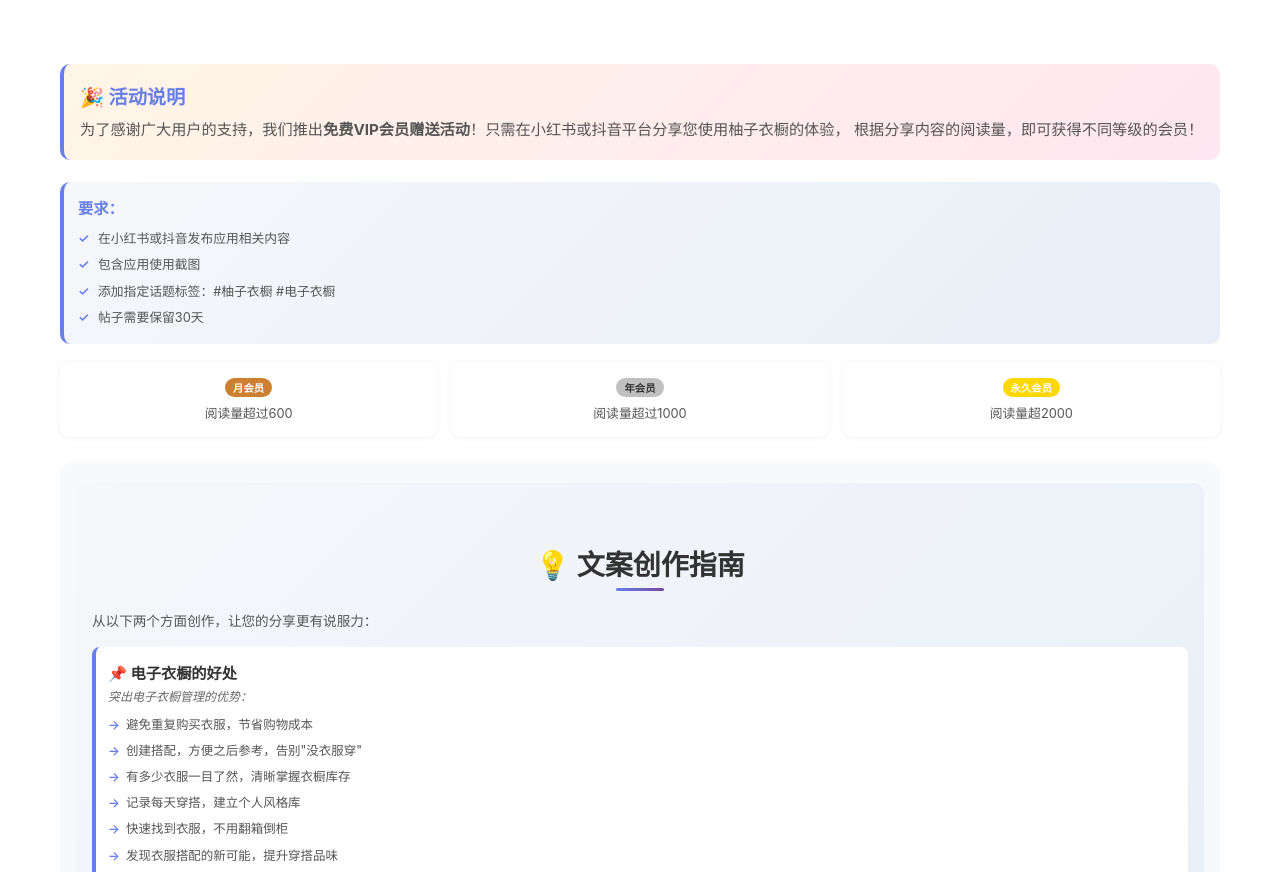
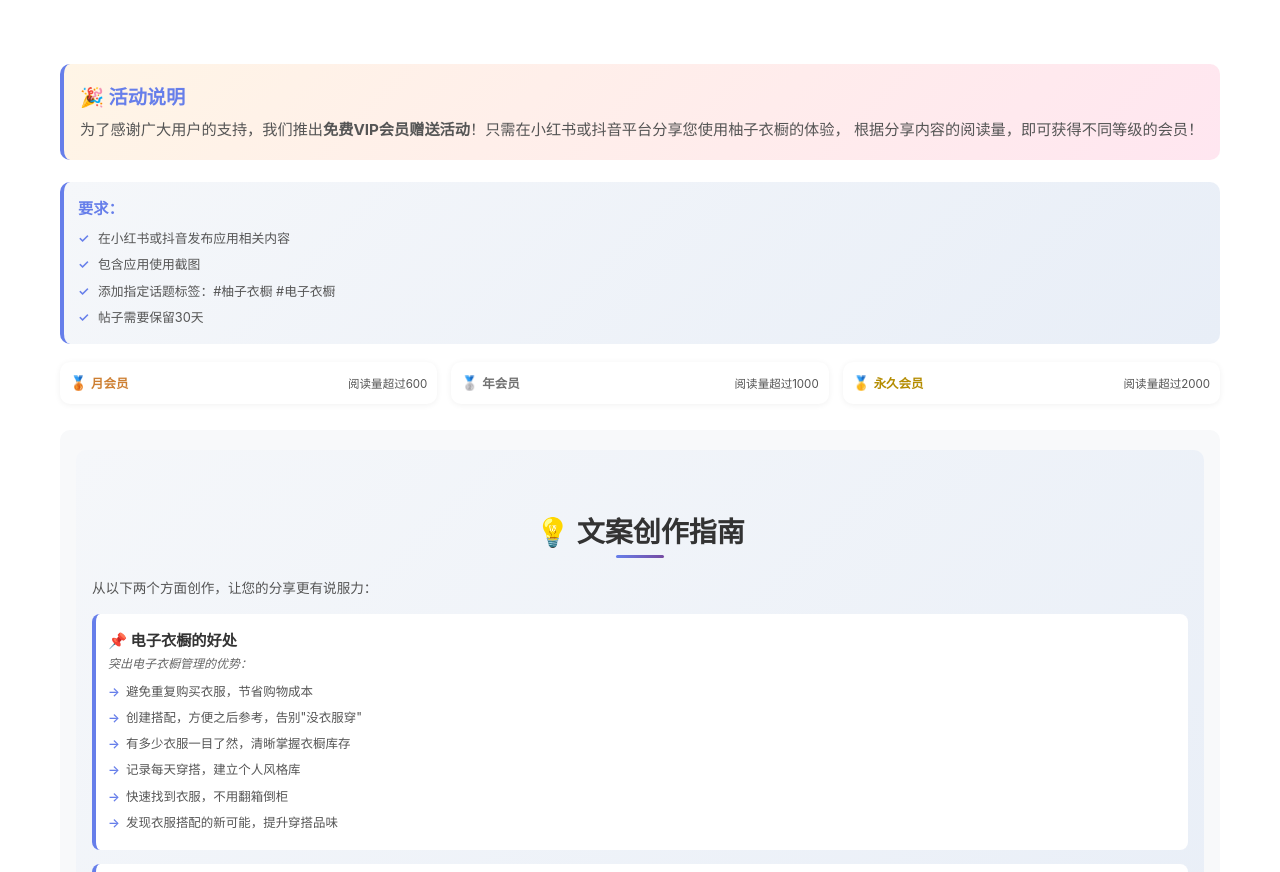
Before and after one commit to ailu2533/closetWebsite, a website: page freeVip.html in a window 1280 px wide. Shown: the top 872 px of the page. Drawn offline with Linux system fonts and the light colour scheme.

Commit message:
Refactor VIP tier layout to horizontal row (membership + requirement)

```diff
--- a/freeVip.html
+++ b/freeVip.html
@@ -70,13 +70,19 @@
         .base-requirements li::before { content:"✓"; position:absolute; left:0; color:#667eea; font-weight:600; }
 
         .vip-tiers { display:grid; grid-template-columns:repeat(auto-fit,minmax(200px,1fr)); gap:14px; margin:18px 0 8px; }
-        .vip-tier-card { background:#fff; border-radius:10px; padding:14px 12px; box-shadow:0 1px 6px rgba(0,0,0,.06); text-align:center; }
-        .vip-badge { display:inline-block; padding:2px 8px; border-radius:10px; font-size:0.65rem; font-weight:600; margin-bottom:6px; }
-        .vip-tier-card.bronze .vip-badge { background:#cd7f32; color:#fff; }
-        .vip-tier-card.silver .vip-badge { background:#c0c0c0; color:#333; }
-        .vip-tier-card.gold .vip-badge { background:#ffd700; color:#fff; }
-        .vip-tier-card h3 { font-size:1.25rem; margin:4px 0 2px; color:#333; }
-        .vip-tier-card p { margin:2px 0 0; font-size:0.8rem; color:#555; line-height:1.4; }
+        .vip-tier-card { background:#fff; border-radius:10px; padding:12px 10px; box-shadow:0 1px 6px rgba(0,0,0,.06); display:flex; flex-direction:column; gap:4px; }
+        .vip-row { display:flex; justify-content:space-between; align-items:center; gap:8px; }
+        .vip-label { font-size:0.78rem; font-weight:600; white-space:nowrap; }
+        .vip-need { font-size:0.72rem; color:#555; text-align:right; flex:1; }
+        .vip-tier-card.bronze .vip-label { color:#cd7f32; }
+        .vip-tier-card.silver .vip-label { color:#707070; }
+        .vip-tier-card.gold .vip-label { color:#b48c00; }
+        .vip-tier-card .emoji { font-size:0.85rem; margin-right:4px; }
+        @media (max-width:480px){
+            .vip-row { flex-wrap:wrap; }
+            .vip-label, .vip-need { width:100%; text-align:left; }
+            .vip-need { margin-top:2px; }
+        }
 
         .sample-copy-section { background:#f8f9fa; padding:20px 16px; border-radius:10px; margin:26px 0 18px; }
         .copy-tips-guide { background:linear-gradient(135deg,#f5f7fa,#e8eef7); padding:20px 16px; border-radius:10px; margin:0; }
@@ -144,22 +150,14 @@
     </div>
 
     <div class="vip-tiers">
-        <!-- 月会员 -->
         <div class="vip-tier-card bronze">
-            <span class="vip-badge">月会员</span>
-            <p>阅读量超过600</p>
+            <div class="vip-row"><span class="vip-label"><span class="emoji">🥉</span>月会员</span><span class="vip-need">阅读量超过600</span></div>
         </div>
-
-        <!-- 年会员 -->
         <div class="vip-tier-card silver">
-            <span class="vip-badge">年会员</span>
-            <p>阅读量超过1000</p>
+            <div class="vip-row"><span class="vip-label"><span class="emoji">🥈</span>年会员</span><span class="vip-need">阅读量超过1000</span></div>
         </div>
-
-        <!-- 永久会员 -->
         <div class="vip-tier-card gold">
-            <span class="vip-badge">永久会员</span>
-            <p>阅读量超2000</p>
+            <div class="vip-row"><span class="vip-label"><span class="emoji">🥇</span>永久会员</span><span class="vip-need">阅读量超过2000</span></div>
         </div>
     </div>
 
```
